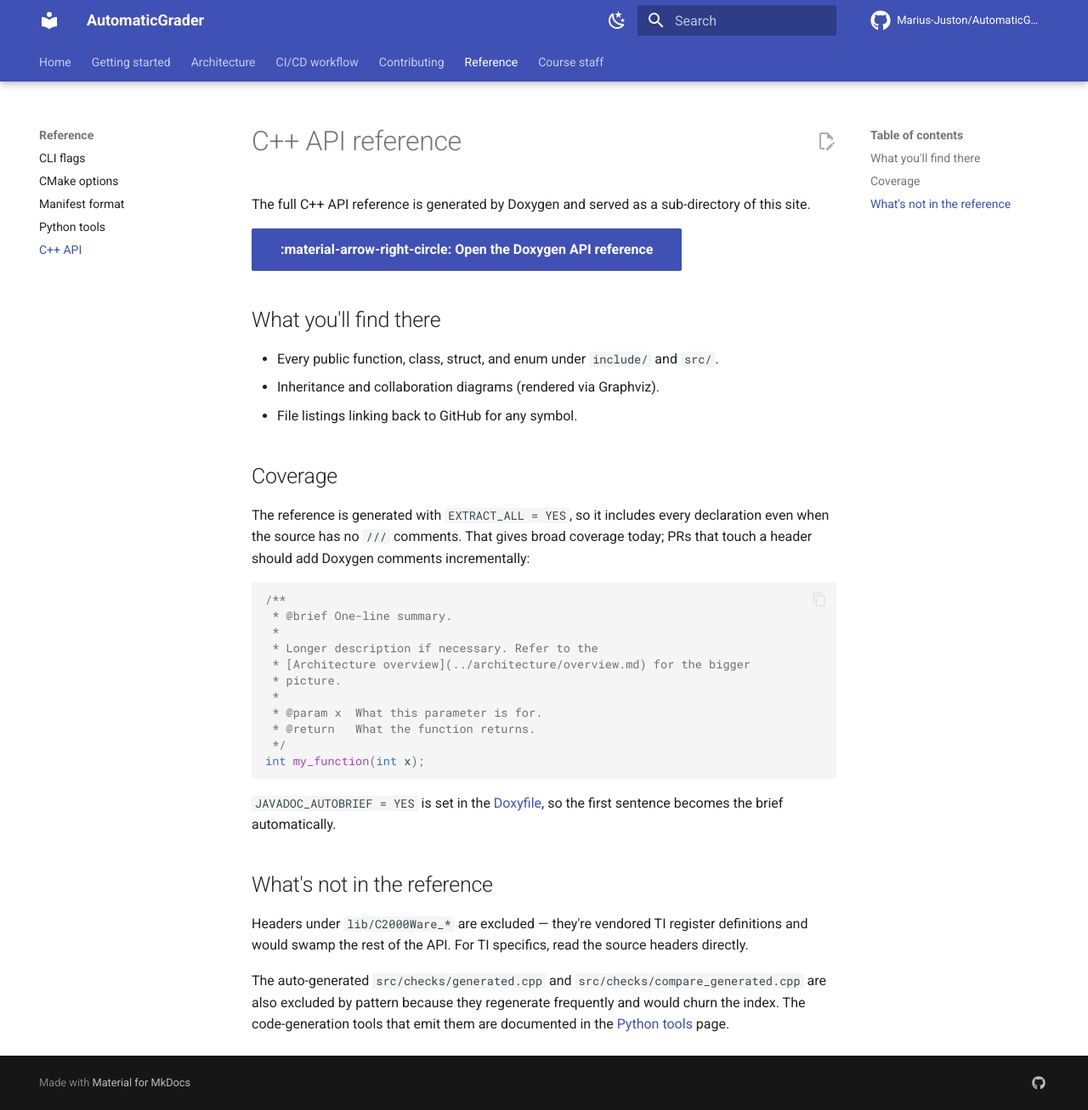
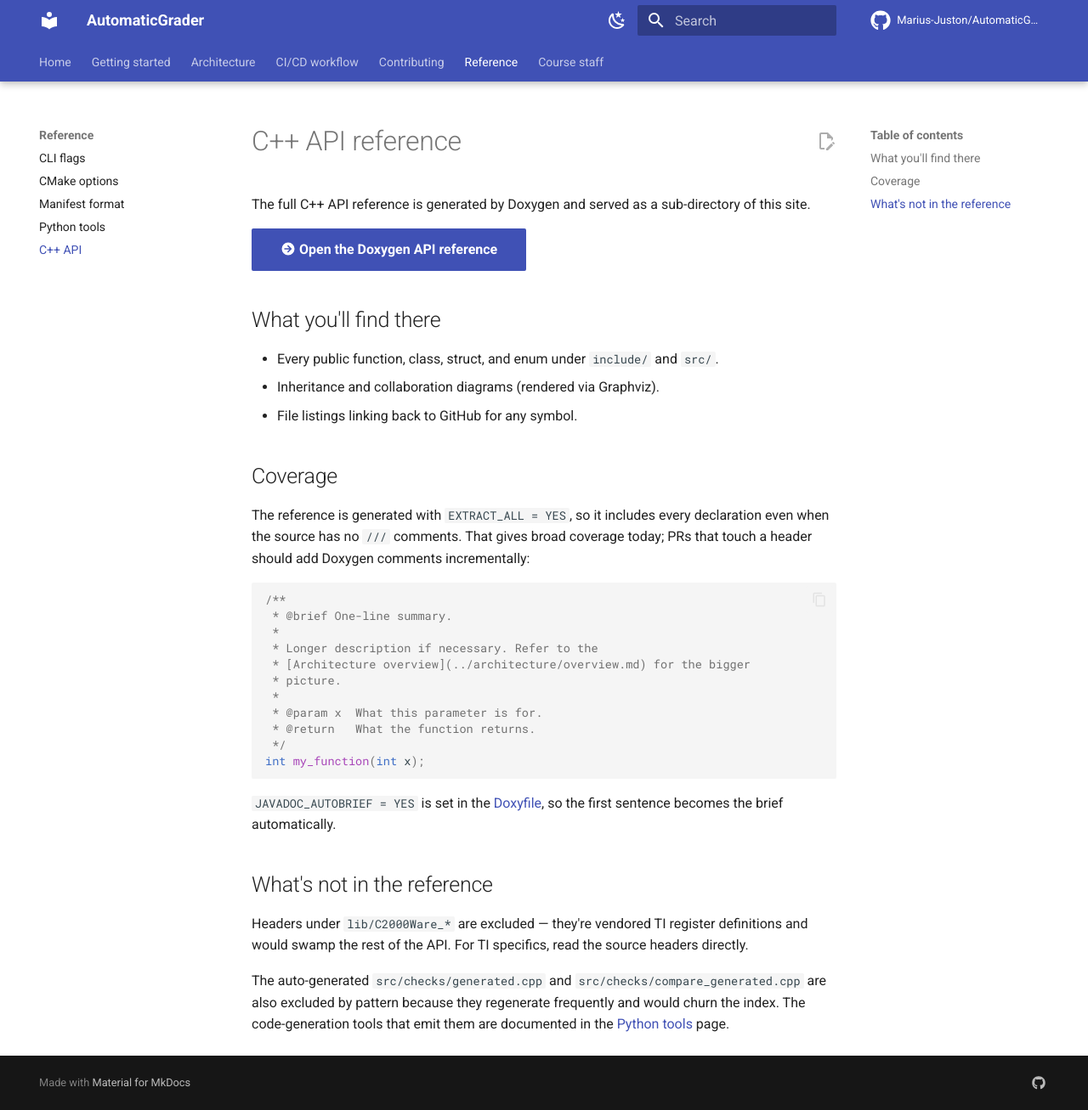
Before and after one commit to Marius-Juston/AutomaticGrader, an MkDocs documentation site: the page built from docs/reference/cpp-api.md, in a window 1280 px wide and 1307 px high. Shown: the whole window at 85% size. Built offline with MkDocs 1.6.1 and Material for MkDocs 9.7.7, drawn with Linux system fonts in a browser that asks for light colours; comment, search, counter and statistics services are not loaded; part of the change alters nothing that is shown.

```diff
--- /dev/null
+++ b/docs/assets/js/mermaid-init.js
@@ -0,0 +1,37 @@
+// Initialise Mermaid after each MkDocs Material instant-navigation page
+// load. `document$` is the Material-provided RxJS subject that emits on
+// every page transition; without re-running mermaid.initialize() the
+// diagrams on subsequent pages would stay as raw text. Theme tracks the
+// site colour scheme so diagrams adapt in dark mode.
+(function () {
+  if (typeof mermaid === "undefined") return;
+
+  function currentTheme() {
+    const palette = JSON.parse(localStorage.getItem("__palette") || "null");
+    if (palette && typeof palette.index === "number") {
+      return palette.index === 1 ? "dark" : "default";
+    }
+    return window.matchMedia("(prefers-color-scheme: dark)").matches
+      ? "dark"
+      : "default";
+  }
+
+  function init() {
+    mermaid.initialize({
+      startOnLoad: false,
+      theme: currentTheme(),
+      flowchart: { useMaxWidth: true, htmlLabels: true, curve: "basis" },
+      sequence: { useMaxWidth: true, mirrorActors: false },
+    });
+    mermaid.run({ querySelector: ".mermaid" });
+  }
+
+  if (typeof document$ !== "undefined") {
+    // Material for MkDocs (instant navigation enabled).
+    document$.subscribe(init);
+  } else if (document.readyState !== "loading") {
+    init();
+  } else {
+    document.addEventListener("DOMContentLoaded", init);
+  }
+})();
--- a/mkdocs.yml
+++ b/mkdocs.yml
@@ -56,6 +56,9 @@ markdown_extensions:
   - toc:
       permalink: true
   - pymdownx.details
+  - pymdownx.emoji:
+      emoji_index: !!python/name:material.extensions.emoji.twemoji
+      emoji_generator: !!python/name:material.extensions.emoji.to_svg
   - pymdownx.highlight:
       anchor_linenums: true
       line_spans: __span
@@ -71,6 +74,14 @@ markdown_extensions:
         - name: mermaid
           class: mermaid
           format: !!python/name:pymdownx.superfences.fence_code_format
+
+# Mermaid: MkDocs Material's built-in loader is wired through the
+# pymdownx.superfences custom_fence above, but the actual Mermaid runtime
+# must still be served. Load it from a pinned CDN so diagrams render on
+# the published Pages site.
+extra_javascript:
+  - https://unpkg.com/mermaid@10/dist/mermaid.min.js
+  - assets/js/mermaid-init.js
 
 plugins:
   - search
```
Also changed, not shown: 2 other files.
